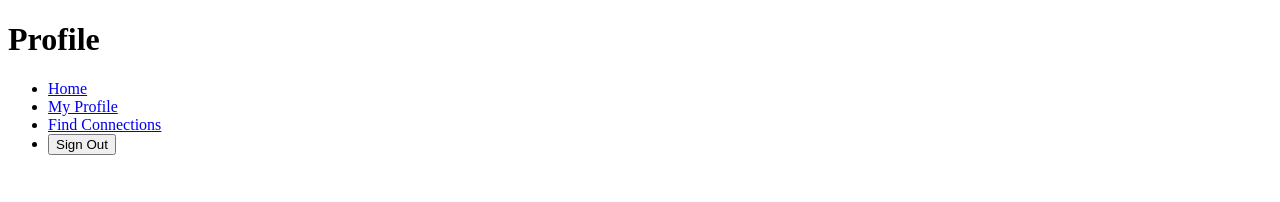
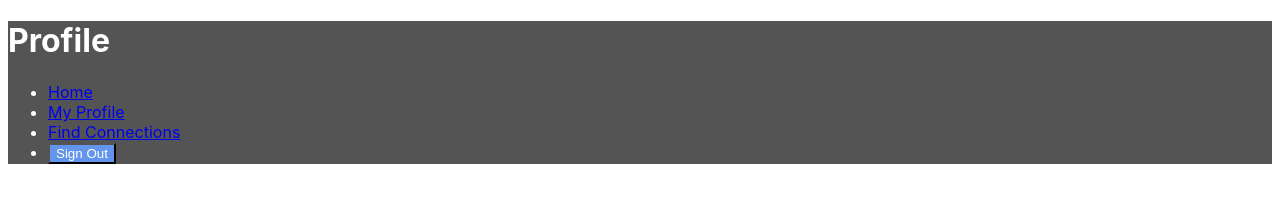
Before and after one commit to aschoch10/userprofile, a plain HTML site: page W1.D4/Navbar/Navbar/index.html in a window 1280 px wide. Drawn offline with Linux system fonts and the light colour scheme.

Commit message:
commit-try1

```diff
--- a/W1.D4/Navbar/Navbar/style.css
+++ b/W1.D4/Navbar/Navbar/style.css
@@ -1,18 +1,23 @@
 .nav {
+    background-color:rgb(85, 84, 84);
+    font-family:-apple-system, BlinkMacSystemFont, 'Segoe UI', Roboto, Oxygen, Ubuntu, Cantarell, 'Open Sans', 'Helvetica Neue', sans-serif;
+    color: white;
 
 }
 
 .nav-title {
+    font-family: -apple-system, BlinkMacSystemFont, 'Segoe UI', Roboto, Oxygen, Ubuntu, Cantarell, 'Open Sans', 'Helvetica Neue', sans-serif;
+   }
 
+   .nav-links{
 }
-.nav-links{
+
+.active{
 
 }
 
 .btn {
+    color:white;
+    background-color:cornflowerblue;
 
 }
-
-.btn {
-
-}
```
